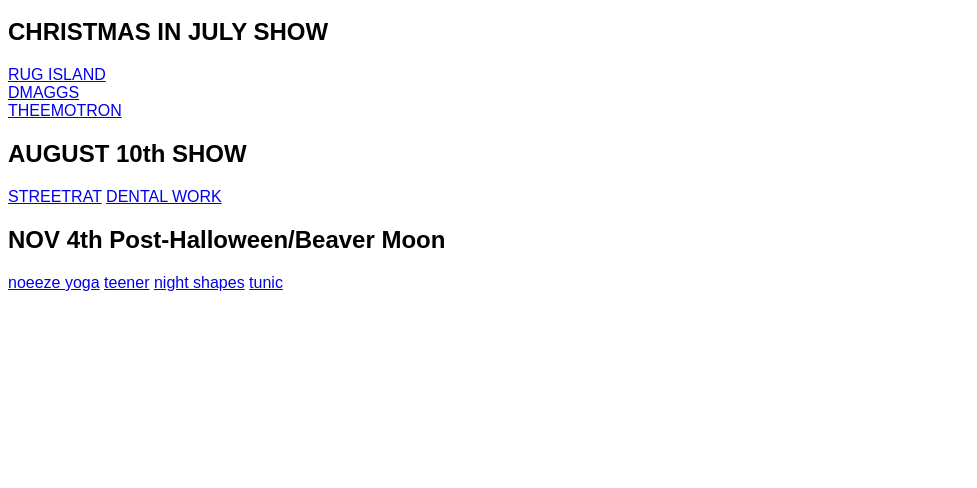
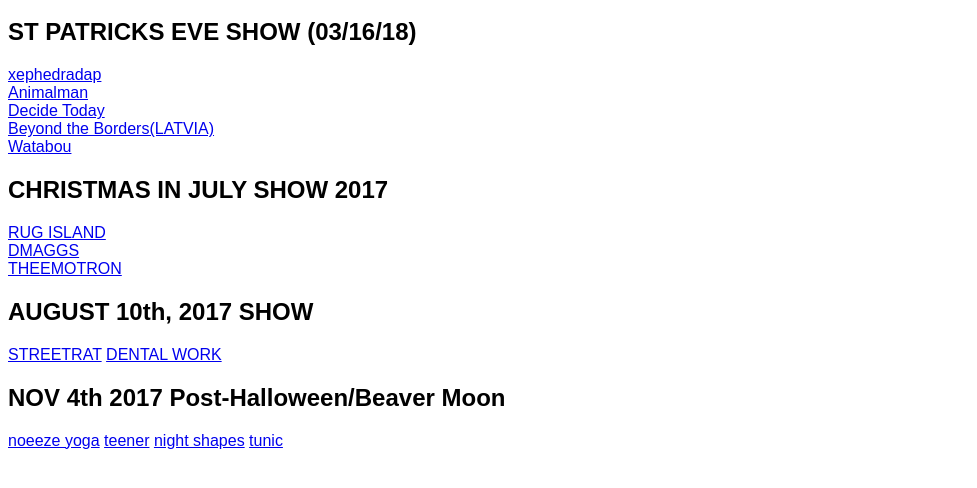
Before and after one commit to vastholdings/vastholdings.github.io, a plain HTML site: page shows.html in a window 1280 px wide. Shown: the part 48-536 px from the top of the page, without its empty margins (0-977 px from the left). Drawn offline with Linux system fonts and the light colour scheme.

Commit message:
Update show list

```diff
--- a/shows.html
+++ b/shows.html
@@ -10,14 +10,20 @@
 <h1>VASTHOLDINGS.US SHOW ARCHIVE</h1>
 </center>
 
-<h2>CHRISTMAS IN JULY SHOW</h2>
+<h2>ST PATRICKS EVE SHOW (03/16/18)</h2>
+<a href="https://s3.us-east-2.amazonaws.com/vastholdings/180316_00.mp3">xephedradap</a><br />
+<a href="https://s3.us-east-2.amazonaws.com/vastholdings/180316_01.mp3">Animalman</a><br />
+<a href="https://s3.us-east-2.amazonaws.com/vastholdings/180316_Decide Today.mp3">Decide Today</a><br />
+<a href="https://s3.us-east-2.amazonaws.com/vastholdings/180316_Beyond the Borders.mp3">Beyond the Borders(LATVIA)</a><br />
+<a href="https://s3.us-east-2.amazonaws.com/vastholdings/180316_Watabou.mp3">Watabou</a><br />
+<h2>CHRISTMAS IN JULY SHOW 2017</h2>
 <a href="https://s3.us-east-2.amazonaws.com/vastholdings/170602_rug_island.mp3">RUG ISLAND</a><br />
 <a href="https://s3.us-east-2.amazonaws.com/vastholdings/170602_dmaggs.mp3">DMAGGS</a><br />
 <a href="https://s3.us-east-2.amazonaws.com/vastholdings/170602_theemotron.mp3">THEEMOTRON</a>
-<h2>AUGUST 10th SHOW</h2>
+<h2>AUGUST 10th, 2017 SHOW</h2>
 <a href="https://s3.us-east-2.amazonaws.com/vastholdings/2017_08_11_streetrat.mp3">STREETRAT</a>
 <a href="https://s3.us-east-2.amazonaws.com/vastholdings/2017_08_10_dental+work.mp3">DENTAL WORK</a>
-<h2>NOV 4th Post-Halloween/Beaver Moon</h2>
+<h2>NOV 4th 2017 Post-Halloween/Beaver Moon</h2>
 <a href="https://s3.us-east-2.amazonaws.com/vastholdings/171104_noeeze+yoga.mp3">noeeze yoga</a>
 <a href="https://s3.us-east-2.amazonaws.com/vastholdings/171104_teener.mp3">teener</a>
 <a href="https://s3.us-east-2.amazonaws.com/vastholdings/171104_night+shapes.mp3">night shapes</a>
```
